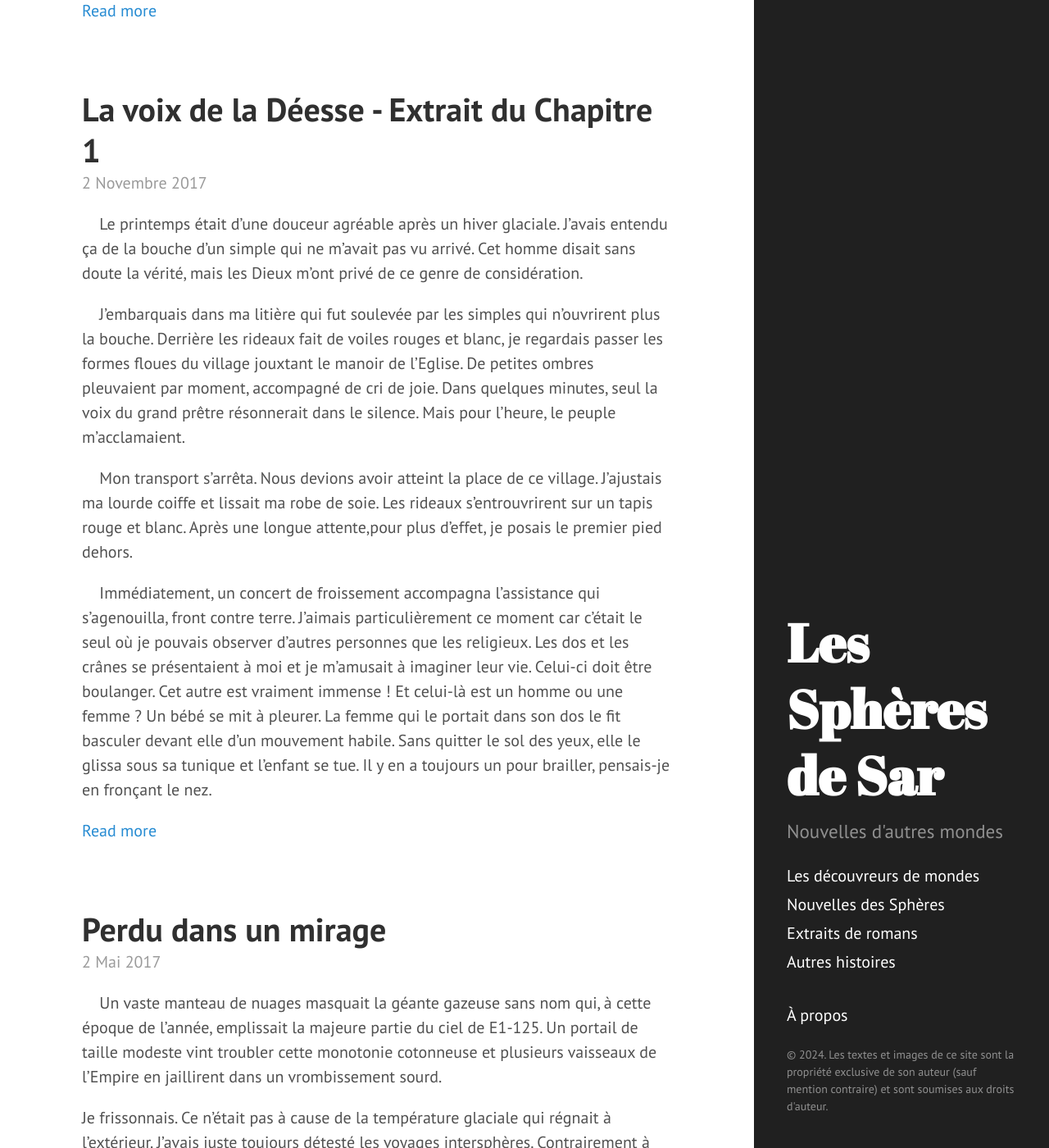
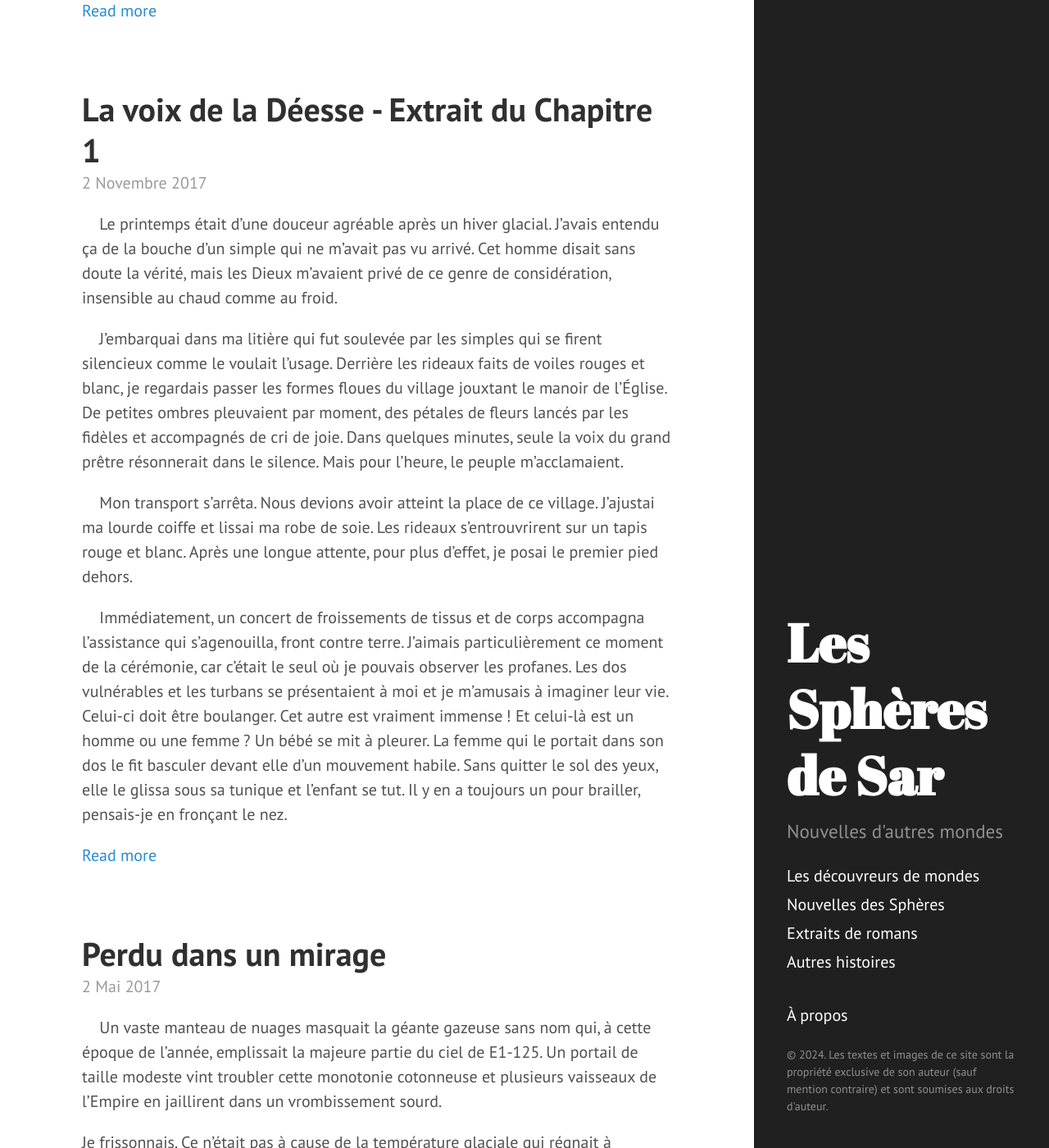
Before and after one commit to spheresdesar/shortstories, a Jekyll site: the page built from index.html, in a window 1280 px wide and 1400 px high, scrolled down 13922 px. Shown: the whole window at 82% size. Built offline with Jekyll 4.4.1, drawn with Linux system fonts in a browser that asks for light colours; the list of posts is cut into pages by our own code.

Commit message:
Corrections

```diff
--- a/_posts/2017-11-02-la-voix-de-la-deesse-extrait-chap1.md
+++ b/_posts/2017-11-02-la-voix-de-la-deesse-extrait-chap1.md
@@ -6,77 +6,79 @@
 ---
 
 
-&nbsp;&nbsp;&nbsp;&nbsp;Le printemps était d’une douceur agréable après un hiver glaciale. J’avais entendu ça de la bouche d’un simple qui ne m’avait pas vu arrivé. Cet homme disait sans doute la vérité, mais les Dieux m’ont privé de ce genre de considération.
+&nbsp;&nbsp;&nbsp;&nbsp;Le printemps était d’une douceur agréable après un hiver glacial. J’avais entendu ça de la bouche d’un simple qui ne m’avait pas vu arrivé. Cet homme disait sans doute la vérité, mais les Dieux m’avaient privé de ce genre de considération, insensible au chaud comme au froid.
 
-&nbsp;&nbsp;&nbsp;&nbsp;J’embarquais dans ma litière qui fut soulevée par les simples qui n’ouvrirent plus la bouche. Derrière les rideaux fait de voiles rouges et blanc, je regardais passer les formes floues du village jouxtant le manoir de l’Eglise. De petites ombres pleuvaient par moment, accompagné de cri de joie. Dans quelques minutes, seul la voix du grand prêtre résonnerait dans le silence. Mais pour l’heure, le peuple m'acclamaient.
+&nbsp;&nbsp;&nbsp;&nbsp;J’embarquai dans ma litière qui fut soulevée par les simples qui se firent silencieux comme le voulait l’usage. Derrière les rideaux faits de voiles rouges et blanc, je regardais passer les formes floues du village jouxtant le manoir de l’Église. De petites ombres pleuvaient par moment, des pétales de fleurs lancés par les fidèles et accompagnés de cri de joie. Dans quelques minutes, seule la voix du grand prêtre résonnerait dans le silence. Mais pour l’heure, le peuple m’acclamaient.
 
-&nbsp;&nbsp;&nbsp;&nbsp;Mon transport s’arrêta. Nous devions avoir atteint la place de ce village. J’ajustais ma lourde coiffe et lissait ma robe de soie. Les rideaux s’entrouvrirent sur un tapis rouge et blanc. Après une longue attente,pour plus d’effet, je posais le premier pied dehors.
+&nbsp;&nbsp;&nbsp;&nbsp;Mon transport s’arrêta. Nous devions avoir atteint la place de ce village. J’ajustai ma lourde coiffe et lissai ma robe de soie. Les rideaux s’entrouvrirent sur un tapis rouge et blanc. Après une longue attente, pour plus d’effet, je posai le premier pied dehors.
 
-&nbsp;&nbsp;&nbsp;&nbsp;Immédiatement, un concert de froissement accompagna l’assistance qui s’agenouilla, front contre terre. J’aimais particulièrement ce moment car c’était le seul où je pouvais observer d’autres personnes que les religieux. Les dos et les crânes se présentaient à moi et je m’amusait à imaginer leur vie. Celui-ci doit être boulanger. Cet autre est vraiment immense ! Et celui-là est un homme ou une femme ? Un bébé se mit à pleurer. La femme qui le portait dans son dos le fit basculer devant elle d’un mouvement habile. Sans quitter le sol des yeux, elle le glissa sous sa tunique et l’enfant se tue. Il y en a toujours un pour brailler, pensais-je en fronçant le nez.<!--more-->
+&nbsp;&nbsp;&nbsp;&nbsp;Immédiatement, un concert de froissements de tissus et de corps accompagna l’assistance qui s’agenouilla, front contre terre. J’aimais particulièrement ce moment de la cérémonie, car c’était le seul où je pouvais observer les profanes. Les dos vulnérables et les turbans se présentaient à moi et je m’amusais à imaginer leur vie. Celui-ci doit être boulanger. Cet autre est vraiment immense ! Et celui-là est un homme ou une femme ? Un bébé se mit à pleurer. La femme qui le portait dans son dos le fit basculer devant elle d’un mouvement habile. Sans quitter le sol des yeux, elle le glissa sous sa tunique et l’enfant se tut. Il y en a toujours un pour brailler, pensais-je en fronçant le nez.<!--more-->
 
 
-&nbsp;&nbsp;&nbsp;&nbsp;Le tapis me mena sur un trône de cérémonie qui me précédait toujours de quelques jours. Comme à chaque fois, il était entouré de fleurs et d’offrandes. Le grand prêtre m’attendait à quelques pas et m’invita à m’asseoir d’un geste paternaliste. Je fais ça depuis des mois, pense-t-il que j’ai pu oublié le protocole ? L’ignorant volontairement, je lançais un regard sur la route. Elle était couverte de pétales de fleurs multicolores, un étroit sillon indiquait le passage de ma litière. Satisfaite, je m’installais impérieusement sur mon trône et fermait les yeux.
+&nbsp;&nbsp;&nbsp;&nbsp;Le tapis me mena sur un trône de cérémonie qui me précédait toujours de quelques jours. Comme à chaque fois, il était entouré de fleurs et d’offrandes. Le grand prêtre m’attendait à quelques pas et m’invita à m’asseoir d’un geste paternaliste. *Je fais ça depuis des mois, pense-t-il que j’ai pu oublier le protocole ?* L’ignorant volontairement, je lançais un regard sur la route. Elle était couverte de pétales de fleurs multicolores, un étroit sillon indiquait le passage de ma litière. Satisfaite, je m’installai impérieusement sur mon trône et fermai les yeux.
 
-— L’Avataérïs Sanda Silavata, de son nom mortel Shri Aishartani vous honore de sa présence. Celle qui a été choisi par les Dieux pour être leur messagère, bénie par Silwès, maîtresse du feu et de la glace après Lui. Elle cache à présent son regard saint, vous pouvez relevé la tête et vous baigner dans sa Lumière.
+— L’Avataérïs Sanda Silavata vous honore de sa présence. Celle qui a été choisie par les Dieux pour être leur messagère, bénie par Silwès, maîtresse du feu et de la glace après Lui. Elle cache à présent son regard saint, vous pouvez relever la tête et vous baigner dans sa Lumière.
 
-Mon nez me grattait terriblement, comme toujours quand on ne peut pas se soulager. J’imaginais la scène derrière mes paupières closes pour détourner mon attention et garder une apparence digne.
+Mon nez me grattait terriblement, ce qui arrive toujours quand on ne peut pas se soulager. J’imaginais la scène derrière mes paupières closes pour détourner mon attention et conserver une attitude digne de moi.
 
-&nbsp;&nbsp;&nbsp;&nbsp;Pour la troisième fois, le grand prêtre loua les Quatres. Sur ce signal, je me levais. Et comme à l’aller, des dizaines d’êtres sans visage encadraient le tapis qui me ramenait à ma litière.
+&nbsp;&nbsp;&nbsp;&nbsp;Pour la troisième fois, le grand prêtre loua les Quatre. Sur ce signal, je me levais. Et comme à l’aller, des dizaines d’êtres sans visage encadraient le tapis qui me ramenait à ma litière.
 
 
-&nbsp;&nbsp;&nbsp;&nbsp;Le manoir d’Alpaasadee était une large demeure pour un si petit village. Cela s’expliquait en partie par le fait qu’aucun autre manoir ne se trouvait à une centaine de  kilomètres à la ronde. Il était entouré d’un haut muret. Mon logement était situé dans une petite maison proche du batiment principal. A chaque escale, je passais le plus clair de mon temps dans l’un de ces appartements luxueux à disposition des notables de l’Eglise. Qui est plus notable que l’Avataéris en personne ?
+&nbsp;&nbsp;&nbsp;&nbsp;Le manoir d’Alpaasadee était une large demeure pour un si petit village. Cela s’expliquait en partie par le fait qu’aucun autre manoir ne se trouvait à une centaine de kilomètres à la ronde. Il était entouré d’un haut muret. Mon logement était situé dans une petite maison proche du bâtiment principal. À chaque escale, je passais le plus clair de mon temps dans l’un de ces appartements luxueux à disposition des notables de l’Église. Et qui est plus notable que la grande Avataéris en personne ?
 
-Je m’étirais pour soulager mes membres raidis par le trajet en litière et le temps passé sans bouger sur ce fichu trône. Mes sans-langues attendirent patiemment que je leur permette de me déshabiller. Gros-nez déboutonna ma robe tandis que Castor et Brindille me retirait ma coiffe. Pendant ce temps, Petit-bras préparait ma prochaine tenue.
+Je m’étirais pour soulager mes membres raidis par le trajet en litière et le temps passé sans bouger sur ce fichu trône. Mes sans-langues attendirent patiemment que je leur permette de me déshabiller. Gros-nez déboutonna ma robe tandis que Castor et Brindille me retiraient ma coiffe. Pendant ce temps, Petit-bras préparait ma prochaine tenue.
 
-— Non, pas celle-ci, voyons ! Elle me donne des boutons. Ne t’avais-je pas dit de t’en débarrasser ?
+— Non, pas celle-ci, voyons ! Elle me donne des boutons. Ne t’avais-je pas dit de t’en débarrasser ?
 
-Evidemment, elle ne répondit pas. Les Servantes de l’Eglise sont toutes muettes.
+Évidemment, elle ne répondit pas. Les Servantes de l’Église sont toutes muettes.
 
-— L’une d’entre vous a-t-elle une idée d’activité pour me distraire ce soir ? Cet endroit est d’un ennui.
+— L’une d’entre vous a-t-elle une idée d’activité pour me distraire ce soir ? Cet endroit est d’un ennui.
 
-Je m’allongeais sur des coussins posés sur un tapis et fermait les yeux. Il y avait de belles boutiques et un petit théâtre sur cette place, si seulement je pouvais y faire un tour plutôt que de moisir ici. Je chassais cette idée de ma tête dans un soupir. Depuis quelques temps, j’enviais presque mes servantes de pouvoir retourner dans leur famille une fois leur service terminé. Une certaine honte s’emparait de moi à chaque fois. Comment pouvais-je envier qui que ce soit ? Je suis une déesse ! Mais pour cette même raison, il n’était pas convenable que je me mêle à la population, encore moins que je foule le même sol qu’eux.
+Je m’allongeai au milieu de luxueux coussins posés sur la banquette et fermai les yeux. Il y avait de belles boutiques et un théâtre sur cette place, si seulement je pouvais y faire un tour plutôt que de moisir ici. Je chassais cette idée de ma tête dans un soupir. Depuis quelque temps, j’enviais presque mes servantes de pouvoir retourner dans leur famille une fois leur service terminé. Et une certaine honte s’emparait de moi à chaque fois. Comment pouvais-je envier qui que ce soit ? Je suis une déesse ! Mais pour cette même raison, il n’était pas convenable que je me mêle à la population, encore moins que je foule le même sol qu’eux.
 
 
-&nbsp;&nbsp;&nbsp;&nbsp;Un simple frappa à la porte et remit un bout de papier à Gros-nez qui s’empressa de me le présenter. “ Le maître Anbu est disponible pour la leçon de sa sainteté, le porteur de ce message la mènera jusqu’à lui au moment qui lui conviendra.”
+&nbsp;&nbsp;&nbsp;&nbsp;Un simple frappa à ma porte et remit un bout de papier à Gros-nez qui s’empressa de me le présenter.
 
-Pour la première fois depuis mon arrivée deux jours auparavant, je pénétrais dans le bâtiment principal. Brindille et Gros-nez s’occupait de placer des tapis devant moi et de le retirer après mon passage. Il me fallut une éternité pour atteindre la bibliothèque dans l’aile ouest. Plusieurs simples s’y trouvaient à mon arrivée, ils baissèrent les yeux et s’inclinèrent. Une homme qui n’était pas de l’Eglise étudiait un livre avec un simple. Il releva le nez, surpris du comportement de son interlocuteur, et tourna la tête de gauche à droite. Quand il croisa mon regard, il s’inclina avec hâte. Je redressais la tête, un sourire en coin.
+« Le maître Anbu est disponible pour la leçon de Sa Sainteté, le porteur de ce message la mènera jusqu’à lui au moment qui lui conviendra. »
 
-&nbsp;&nbsp;&nbsp;&nbsp;Mon guide m’emmener dans une petite salle au fond de la pièce principale. Mon professeur m’y attendait. Brindille se pressa pour déposer un drap et un coussin sur le siège qui m’était destiné.
+Pour la première fois depuis mon arrivée deux jours auparavant, je pénétrais dans le bâtiment principal. Brindille et Gros-nez s’occupaient de placer des tapis devant moi et de le retirer après mon passage. Il me fallut une éternité pour atteindre la bibliothèque dans l’aile ouest. Plusieurs simples s’y trouvaient à mon arrivée, ils baissèrent les yeux et s’inclinèrent. Un homme qui n’était pas de l’Église étudiait un livre avec un simple. Il releva le nez, surpris du comportement de son interlocuteur, et tourna la tête de gauche à droite. Quand il croisa mon regard, il s’inclina avec hâte. Je redressais la tête, un sourire en coin.
 
-— Toi, tu resteras avec moi.
+&nbsp;&nbsp;&nbsp;&nbsp;Mon guide m’emmena dans une salle étroite au fond de la pièce principale. Mon professeur m’y attendait. Brindille se pressa pour déposer un drap et un coussin sur le siège qui m’était destiné.
 
-Brindille s’inclina et s’assit sur un petit tabouret posé dans un coin de la pièce. Gros-nez s’inclina également puis sortit de la pièce pour m’attendre dans la bibliothèque.
-La leçon commença avec l'héraldique. Les uns après les autres, je récitais le nom des grandes familles de la cours impériale, les membres principaux ainsi que leur blason.
-J’étudiais ensuite un texte du Grand Livre. Ce n’était pas vraiment ainsi que j’imaginais la fin de ma  journée. Mes yeux s’attardèrent quelques instants sur le collier de mon maître. Le pendentif de jade qu’il arborait m’irritait. Non qu’il soit le seul à le porter, les simples de mon entourage comme mes sans-langues portaient ce maudit objet. Une protection pour protéger leur esprit de toute intrusion. Une protection contre moi.
+— Toi, tu resteras avec moi.
+
+Brindille s’inclina et s’assit sur un tabouret posé dans un coin de la pièce. Gros-nez s’inclina également puis sortit de la pièce pour m’attendre dans la bibliothèque.
+La leçon commença avec l’héraldique. Les uns après les autres, je récitais le nom des grandes familles de la cour impériale, les membres principaux ainsi que leur blason.
+J’étudiais ensuite un texte du Grand Livre. Ce n’était pas vraiment ainsi que j’imaginais la fin de ma journée. Mes yeux s’attardèrent quelques instants sur le collier de mon maître. Le pendentif de jade qu’il arborait m’irritait. Non qu’il soit le seul à le porter, les simples de mon entourage comme mes sans-langues portaient ce maudit objet. Une protection pour protéger leur esprit de toute intrusion. Une protection contre moi.
 
 
-&nbsp;&nbsp;&nbsp;&nbsp;La nuit tombait quand on vint me chercher pour la prière du soir. Enfin. Précédé mes tapis, j’arrivais devant la grande chapelle à l’entrée du manoir. Un simple derrière chaque porte, ils les refermèrent quand mes sans-langues se glissaient derrière eux. Seule, enfin. Je savourais ce moment béni de solitude. Personne pour juger mes moindres faits et gestes ou pour les épier avant de les rapporter. Pendant vingt minutes j’allais pouvoir faire ce qu’il me plaisait, car nul n’avait le droit d’interrompre ma prière, pas même le grand prêtre.
+&nbsp;&nbsp;&nbsp;&nbsp;La nuit tombait quand on vint me chercher pour la prière du soir. Précédée de mes tapis, j’arrivais devant la grande chapelle à l’entrée du manoir. Un simple derrière chaque porte, ils les refermèrent quand mes sans-langues se glissaient derrière eux. Seule, enfin. Je savourais ce moment béni de solitude. Personne pour juger mes moindres faits et gestes ou pour les épier avant de les rapporter. Pendant vingt minutes, j’allais pouvoir faire ce qu’il me plaisait, car nul n’avait le droit d’interrompre ma prière, pas même le grand prêtre.
 
-Je parcourais la chapelle. Formant une croix, chaque branche était dédié à un Dieu. Silwès, le puissant Esprit du Feu et de la guerre, y était représenté par un homme en armure portant un marteau. Le Dieu suivant était représenté par un homme nu, au physique avantageux, un loup couché à ses pieds et dans ses mains, un arbre. C’était Arteyos, maître absolue de la Terre et de la vie. Rougissant légèrement devant les attributs de la statue, je lui tournait le dos. Comme toujours, il faisait face à Etuvièl, la Dame de l’Air et de la lumière. Son visage était masqué par la capuche de sa large cape. Ma visite se termina avec la statue de Norian, un homme à deux visages au pied duquel un vague se brisait.
+Je parcourais la chapelle semblable à toutes les autres. Formant une croix parfaite, chaque branche était dédiée à un Dieu. Silwès, le puissant Esprit du Feu et de la guerre, y était représenté par un homme en armure portant un marteau. Le Dieu suivant était représenté par un homme nu, au physique avantageux, un loup couché à ses pieds et dans ses mains, un arbre. C’était Artéyos, maître absolu de la Terre et de la vie. Rougissant légèrement devant les attributs de la statue, je lui tournais le dos. Comme toujours, il faisait face à Etuvièl, la Dame de l’Air et de la lumière. Son visage était masqué par la capuche de sa large cape. Ma visite se termina avec la statue de Norian, un homme à deux visages au pied duquel une vague se brisait.
 
-Je m’approchais de l’autel de Dieu de l’Eau et de l’illusion. Le sculpteur avait fait un travail incroyable, l’eau semblait bouger, l’écume paraissait mousser. Je plissais les yeux, de petits filaments de magie parcourait la pierre. Si l’on tendait l’oreille, on pouvait entendre l’eau. Je fus pris d’une brusque envie de voir la mer. J’avais parcouru les trois quart du continent, mais jamais près de la mer.
+Je m’approchais de l’autel de Dieu de l’Eau et de l’illusion. Le sculpteur avait fait un travail incroyable, l’eau semblait bouger, l’écume paraissait mousser. Je plissais les yeux, de petits filaments de magie sillonnaient la pierre. Si l’on tendait l’oreille, on pouvait entendre l’eau. Je fus pris d’une brusque envie de voir la mer. J’avais parcouru les trois quarts du continent, mais jamais près de la mer.
 
 
-&nbsp;&nbsp;&nbsp;&nbsp;Je mangeais mon repas sans grand appétit. Seule avec mes sans-langues, j’avalais quelques bouchés de fruits secs et pain à la confiture. Ce pèlerinage m’ennuyait. Et j’en ai encore pour six mois ! Je repoussais le nouveau plat que me présentait Castor.
+&nbsp;&nbsp;&nbsp;&nbsp;Je mangeais mon repas sans grand appétit. Seule avec mes sans-langues, j’avalais quelques bouchés de fruits secs et de pain à la confiture. Ce pèlerinage m’ennuyait. Et j’en avais encore pour six mois ! Je repoussais le nouveau plat que me présentait Castor.
 
-— Je n’ai plus faim. Coiffez moi et habillez moi pour la nuit, que j’ai un peu de calme.
+— Je n’ai plus faim. Coiffez-moi et habillez-moi pour la nuit, qu’on en finisse avec cette journée.
 
-Comme des petites fourmis, les filles s’activèrent. Brindille me brossait les cheveux quand elle tira un peu trop fort sur une mèche.
+Comme des petites fourmis, les filles s’activèrent. Brindille me brossait les cheveux quand elle tira un peu trop fort sur un nœud.
 
-— Aie ! Fait plus attention, espèce de gourde ! Tu me refais ça encore une fois et je te brûle les doigts.
+— Aie ! Fais plus attention, espèce de gourde ! Tu me refais ça encore une fois et je te brûle les doigts.
 
 Elle recula en fixant ses pieds. Je pouvais voir ses mains trembler.
 
-— Toi, là, dis-je en désignant Petit-bras. Prends lui la brosse et continue sa tâche. Les autres rentrez chez vous, je vous ai assez vu.
+— Toi, là, dis-je en désignant Petit-bras. Prends-lui la brosse et continue sa tâche. Les autres, sortez, je vous ai assez vu.
 
-Elles s’inclinèrent et partirent sans attendre. J’ai peut-être été un peu dure, mais cette empotée m’a fait mal ! Petit-bras fit si attention en me coiffant qu’il lui fallut deux fois plus longtemps pour nouer ma tresse.
+Elles s’inclinèrent et partirent sans attendre. J’ai peut-être été trop dure, mais cette empotée m’a fait mal ! Petit-bras fit si attention en me coiffant qu’il lui fallut deux fois plus longtemps pour nouer ma tresse.
 
-— Tu sais, ça n’est pas toujours facile d’être moi, lançais-je en me glissant dans mes draps. J’ai beaucoup de responsabilité. Alors je dois pouvoir compter sur des aides compétentes pour me concentrer sur les choses importantes.
+— Tu sais, ça n’est pas toujours facile d’être moi, lançais-je en me glissant dans mes draps. J’ai beaucoup de responsabilités. Alors je dois pouvoir compter sur des aides compétentes pour me concentrer sur les choses vraiment importantes.
 
-Petit-bras était allongé au pied de mon lit, sur un petit matelas. Sans doute devait-elle se demandé si elle avait de la chance ou non d’avoir été choisi par moi pour me tenir compagnie durant la nuit. C’est pourtant évident. En me servant, elle sert les Dieux.
+Petit-bras était allongé au pied de mon lit, sur un petit matelas. Sans doute devait-elle se demander si elle avait de la chance ou non d’avoir été choisie par moi pour me tenir compagnie durant la nuit. C’était pourtant évident. En me servant, elle sert les Dieux.
 
 
-&nbsp;&nbsp;&nbsp;&nbsp;J’entendais le rythme régulier du souffle de Petit-bras. Doucement, je quittais mon lit. Sur la pointe des pieds, je ramassais ses chaussures et les enfilait. Après de longues minutes pour comprendre comment faire des lacets, je me contentais de faire le tour de ma cheville avec un simple noeud. Je trouvais ensuite son manteau près de l’entrée. Ce fut bien plus facile de le boutonner. Je pris une grande respiration, me composait le masque ennuyeux d’une sans-langue et ouvrit la porte.
+&nbsp;&nbsp;&nbsp;&nbsp;J’entendais le rythme régulier du souffle de Petit-bras. Doucement, je quittais mon lit. Sur la pointe des pieds, je ramassai ses chaussures et les enfilai. Après de longues minutes pour comprendre comment faire des lacets, je me contentais de faire le tour de ma cheville avec un simple nœud. Je trouvais ensuite son manteau près de l’entrée. Ce fut bien plus facile de le boutonner. Je pris une grande respiration, me composai le masque ennuyeux d’une sans-langue et ouvrit la porte.
 
 
 
```
Also changed, not shown: a-propos.md (+1 -1 lines).
